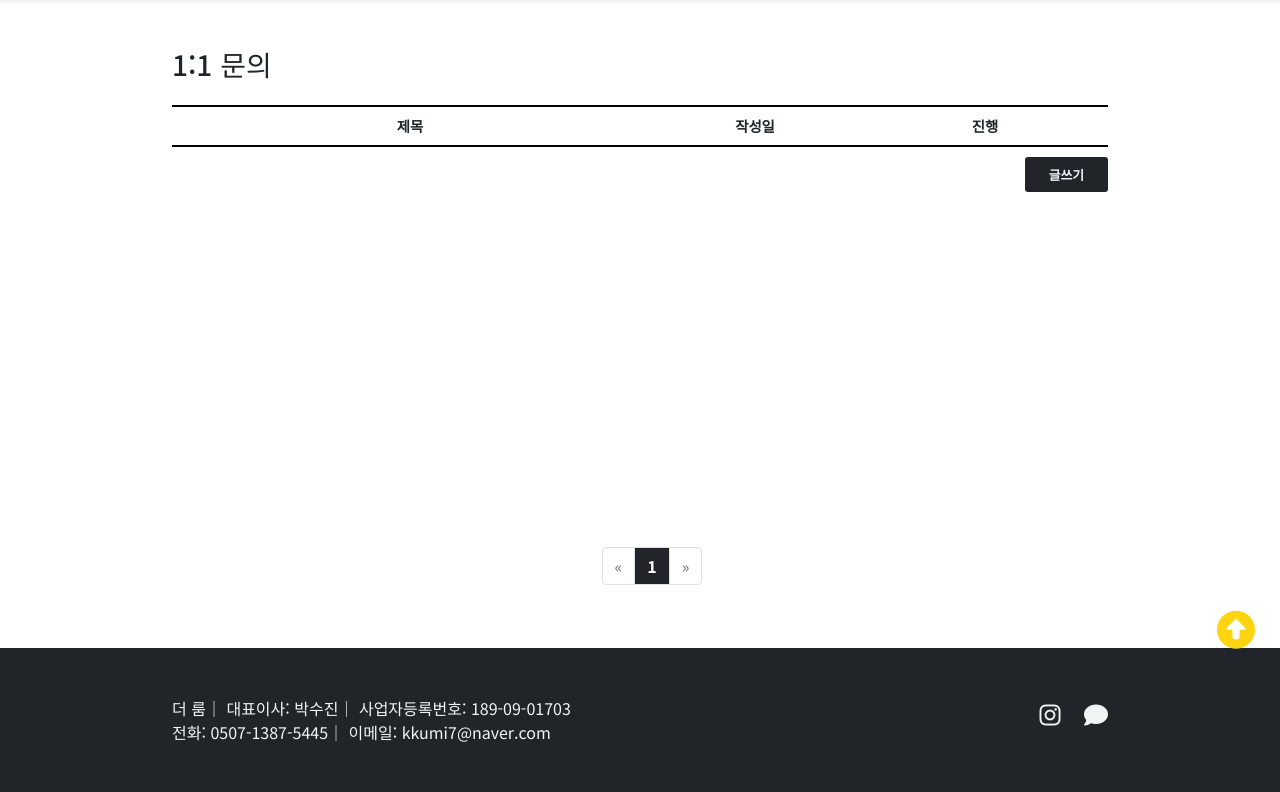
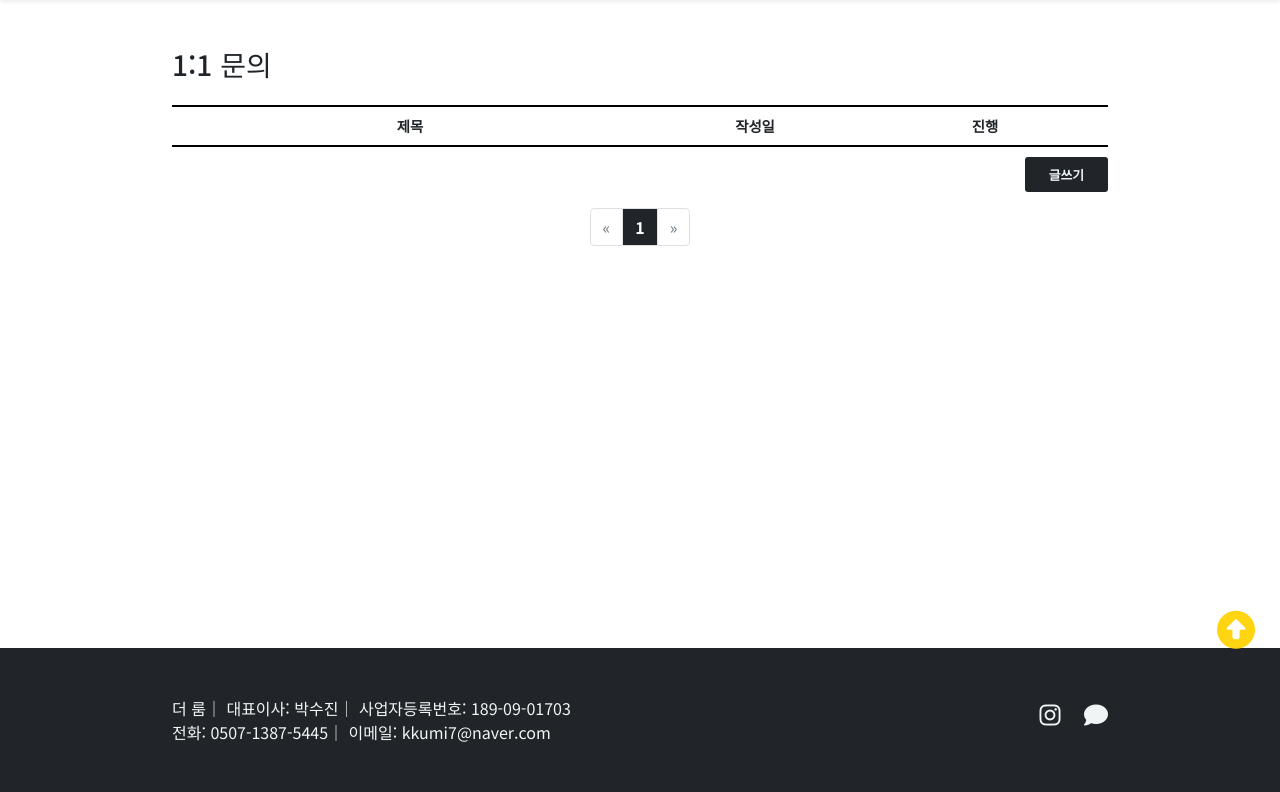
Before and after one commit to PPakSang/TheRoom, a Django app: page /category/qna/1 in a window 1280 px wide. Shown: the part 119-911 px from the top of the page. Run offline with Django 3.2, Linux system fonts and the light colour scheme; the visitor is signed in with stand-in values (Sample User, id 1); data that the repository does not hold is empty; parts of the project's set-up code (start-up, migrations or seed data) failed here and were passed over; some libraries are stand-ins or nearby versions.

Commit message:
pagination 수정

```diff
--- a/TheRoom_Web/static/style.css
+++ b/TheRoom_Web/static/style.css
@@ -403,13 +403,6 @@ body {
 .container.qna {
   min-height: calc(100vh - 263px);
   position: relative;
-}
-
-.view_bottom {
-  display: block;
-  position: absolute;
-  width: 100%;
-  bottom: 0px;
 }
 
 .qna_index ul,
--- a/TheRoom_Web/templates/study/function/qna_view.html
+++ b/TheRoom_Web/templates/study/function/qna_view.html
@@ -41,7 +41,7 @@
     <div class="writing_link_div">
         <a class="writing_link px-4 py-2" href="{% url 'qna_enroll' %}"> 글쓰기</a>
     </div>
-    <div class="view_bottom pt-3">
+    <div class="view_bottom">
         <ul class="pagination justify-content-center mt-3 mb-0">
         </ul>
 
--- a/TheRoom_Web/templates/study/function/review_view.html
+++ b/TheRoom_Web/templates/study/function/review_view.html
@@ -65,7 +65,7 @@
         {% if not review %}<a class="writing_link px-4 py-2" href="{% url 'review_enroll'%}"> 리뷰쓰기</a>
         {% else %}<a class="writing_link px-4 py-2" href="{% url 'my_review'%}"> 내 리뷰</a>{% endif %}
     </div>
-    <div class="view_bottom pt-3">
+    <div class="view_bottom">
         <ul class="pagination justify-content-center mt-3 mb-0">
         </ul>
 
```
